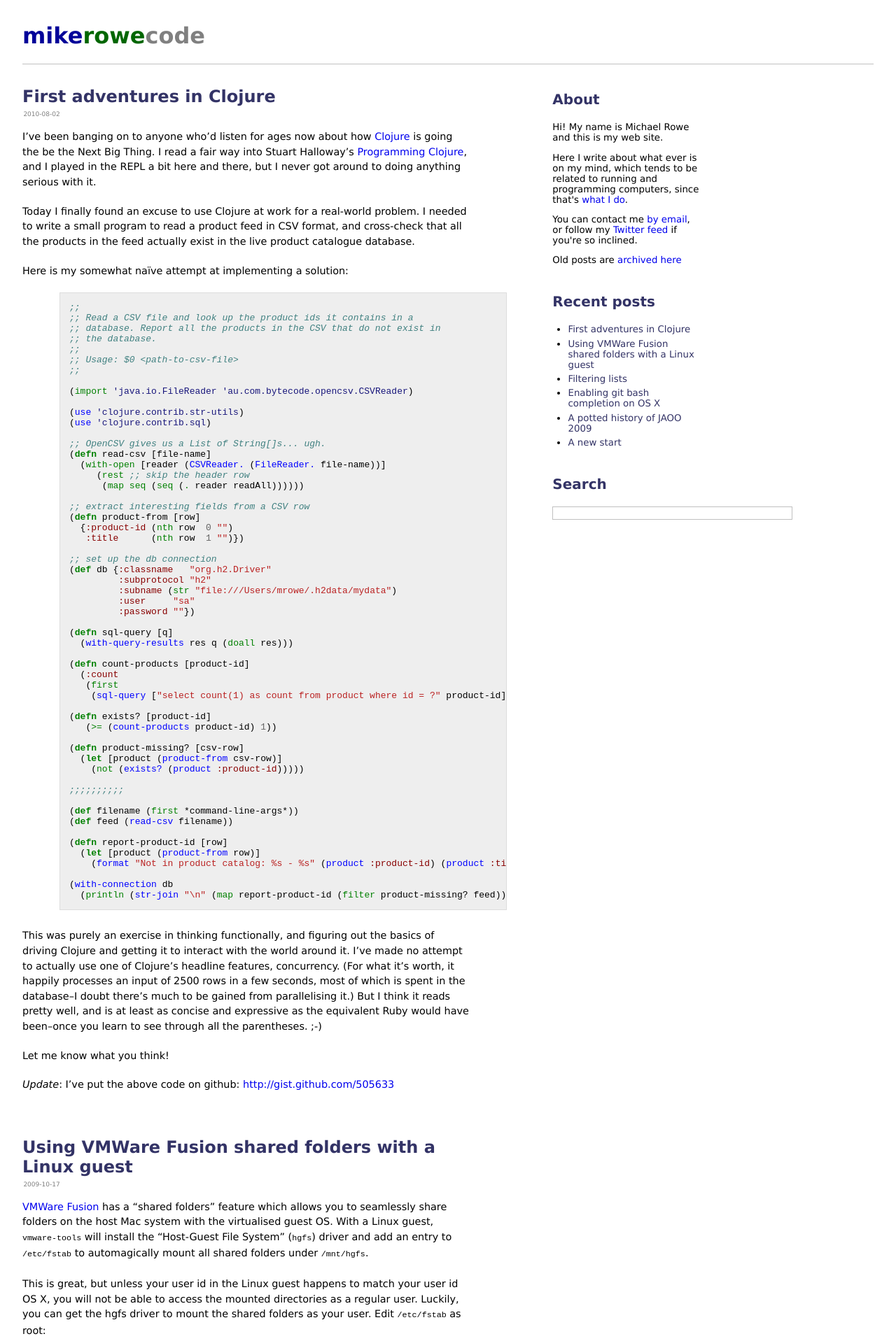
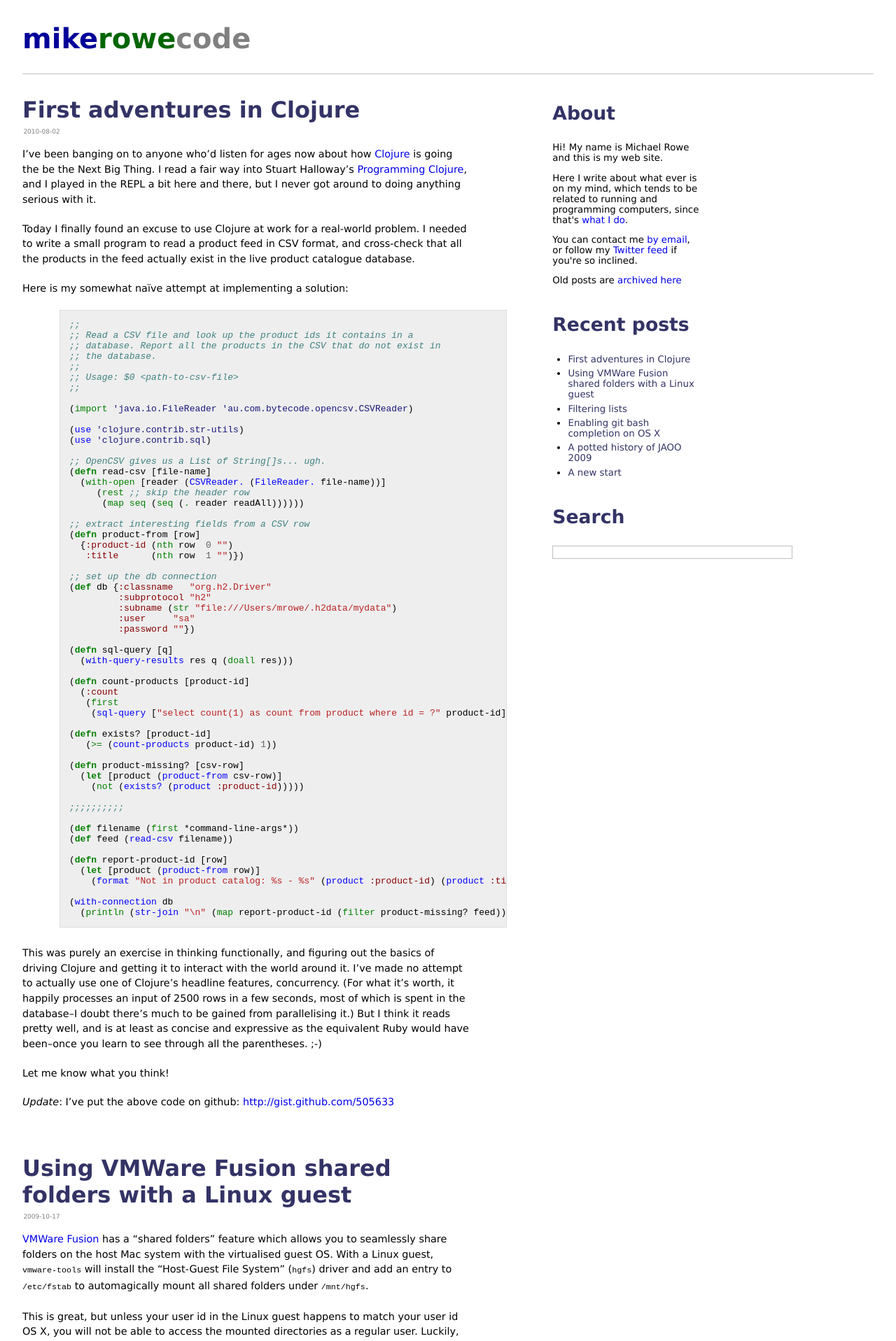
Before and after one commit to mrowe/mikerowecode.com, a Jekyll site: the page built from index.html, in a window 1280 px wide. Shown: the top 1917 px of the page at 70% size. Built offline with Jekyll 4.4.1, drawn with Linux system fonts in a browser that asks for light colours; Markdown is read by kramdown in place of the engine named in the settings.

Commit message:
Make headings a little bigger

```diff
--- a/css/style.css
+++ b/css/style.css
@@ -5,6 +5,9 @@ body {
   background: #FFF;
   color: #000;
 }
+
+h1 { font-size: 2.5em; }
+h2 { font-size: 2em; }
 
 h1, h1 a, h1 a:link, h1 a:visited {
   text-decoration: none;
```
